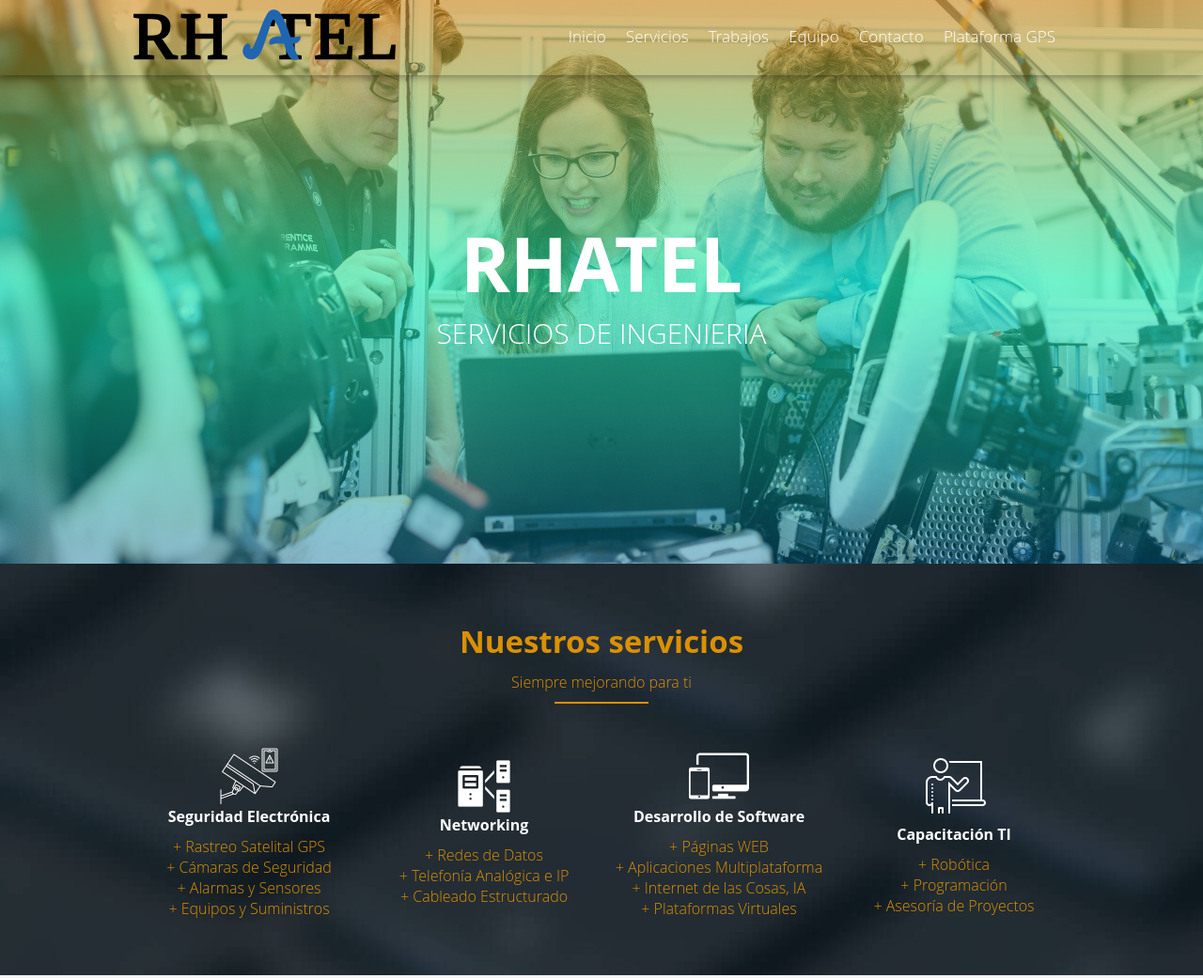
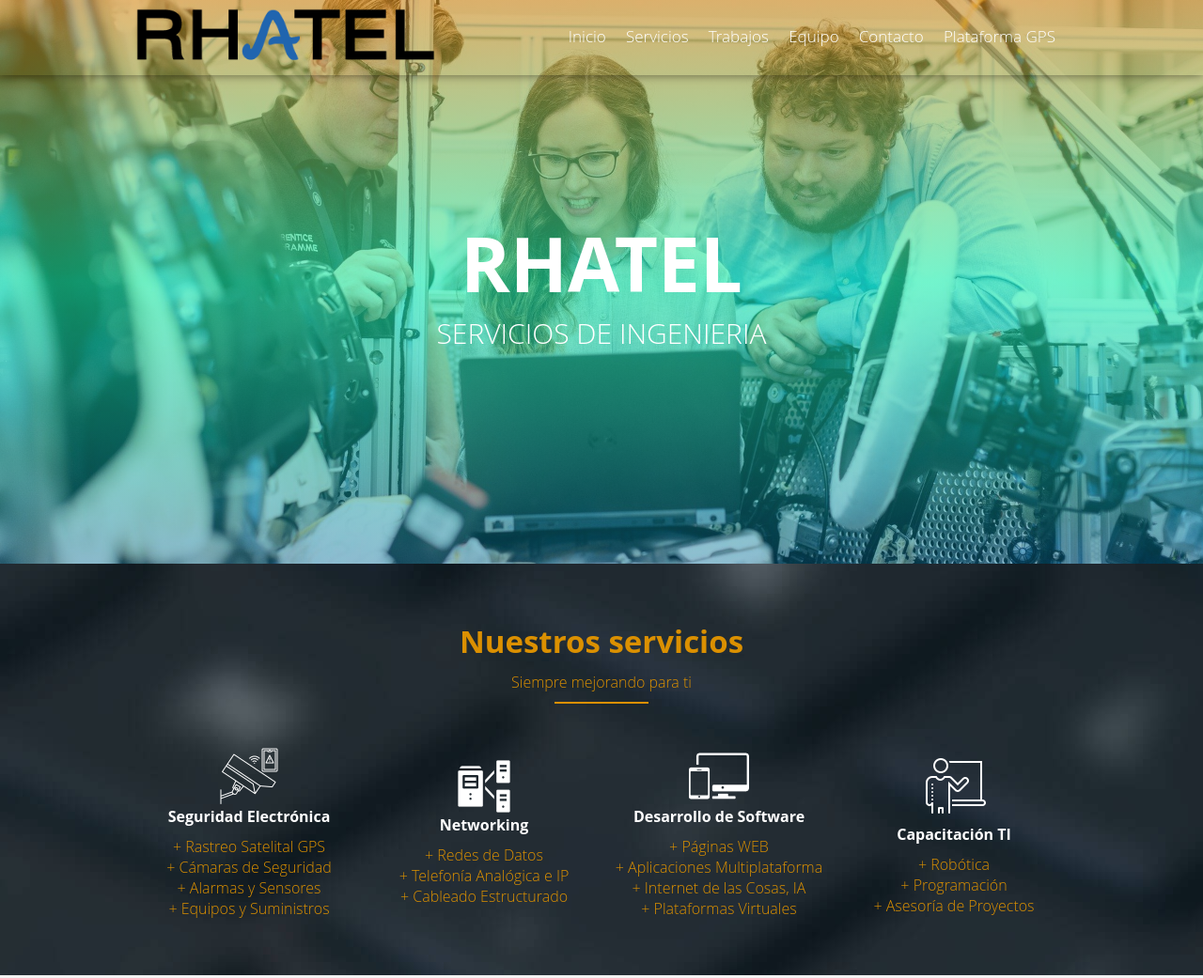
Before and after one commit to rhatel/web, a plain HTML site: page index.html in a window 1280 px wide. Shown: the top 1041 px of the page at 94% size. Drawn offline with Linux system fonts and the light colour scheme.

Commit message:
index.html

```diff
--- a/index.html
+++ b/index.html
@@ -20,7 +20,7 @@
         <nav id="nav" class="nav1">
             <div class="contenedor-nav">
                 <div class="logo">
-                    <img src="img/logo.svg" alt="">
+                    <img src="img/logo.png" alt="">
                 </div>
                 <div class="enlaces" id="enlaces">
                     <a href="#" id="enlace-inicio" class="btn-header">Inicio</a>
```
